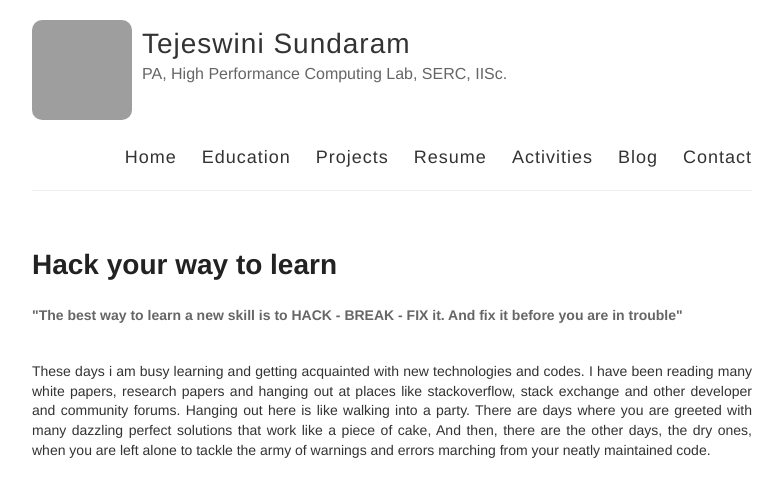
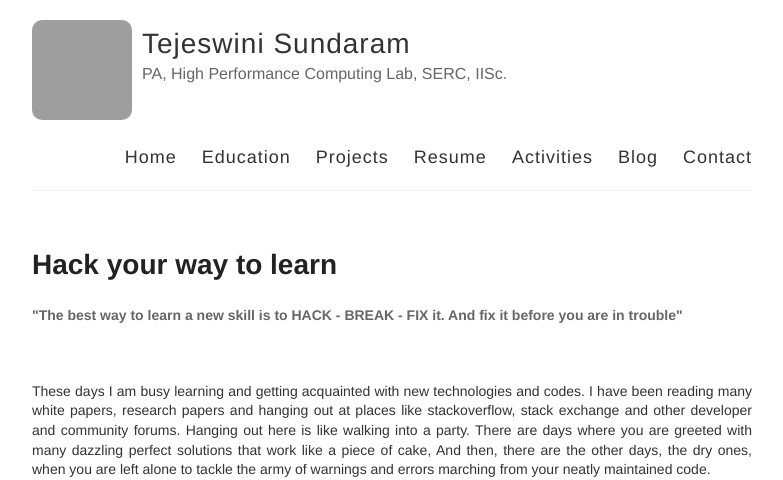
Before and after one commit to tejeswinisundaram/tejeswinisundaram.github.io, a Jekyll site: the page built from _posts/2015-6-18-hack.md, in a window 1280 px wide, cut to the strip 0-480 px from the top of the page. Shown: the whole strip, without its empty margins (248-1031 px from the left). Built offline with Jekyll 4.4.1, drawn with Linux system fonts in a browser that asks for light colours; Markdown is read by kramdown in place of the engine named in the settings; some of the changed text lies outside the part shown; grey boxes are pictures that could not be loaded.

Commit message:
hack update

```diff
--- a/_posts/2015-6-18-hack.md
+++ b/_posts/2015-6-18-hack.md
@@ -5,18 +5,23 @@
 <div dir="ltr" style="text-align: justify;" trbidi="on">
 <h4 style="text-align: left;">
 "The best way to learn a new skill is to <b>HACK - BREAK - FIX </b>it. And fix it before you are in trouble"</h4>
-<br />
-These days i am busy learning and getting acquainted with new technologies and codes. I have been reading many white papers, research papers and hanging out at places like stackoverflow, stack exchange and other developer and community forums. Hanging out here is like walking into a party. There are days where you are greeted with many dazzling perfect solutions that work like a piece of cake, And then, there are the other days, the dry ones, when you are left alone to tackle the army of warnings and errors marching from your neatly maintained code.<br />
-<br />
+<br /> <br />
+These days I  am busy learning and getting acquainted with new technologies and codes. I have been reading many white papers, research papers and hanging out at places like stackoverflow, stack exchange and other developer and community forums. Hanging out here is like walking into a party. There are days where you are greeted with many dazzling perfect solutions that work like a piece of cake, And then, there are the other days, the dry ones, when you are left alone to tackle the army of warnings and errors marching from your neatly maintained code.<br />
+<br /><br />
 <div class="separator" style="clear: both; text-align: center;">
 <a href="http://4.bp.blogspot.com/-Q6nmg2ipxJk/VQqhxkOqyKI/AAAAAAAACos/SxaTPWlzvdU/s1600/hack.jpg" imageanchor="1" style="margin-left: 1em; margin-right: 1em;"><img border="0" height="225" src="http://4.bp.blogspot.com/-Q6nmg2ipxJk/VQqhxkOqyKI/AAAAAAAACos/SxaTPWlzvdU/s1600/hack.jpg" width="400" /></a></div>
-When in this situation, Do you feel isolated? helpless? Do you know the solution, yet withdraw yourself?<br />
+<br /><br />
+When in this situation, Do you feel isolated? </br> helpless? </br> Do you know the solution, yet withdraw yourself?<br />
 As a newbie, one tends to be very curious and at the same time doubly cautious in working with codes and machines. I usually double check with the installation guide and read other peoples experiences with the same software/errors/solutions before i get my hands to fire the commands. It isquite a risk. I know. I have been there, Kid.<br />
-But, is it worth the risk? Is it worth breaking?<br />
+</br> But, is it worth the risk? Is it worth breaking?<br />
 Well, what is life without risk. Jokes apart. My answer is yes.Become Rajinikanth, take the risk. But do it with precaution. Before breaking, make sure you can reverse the effects, if it goes wrong. Keep a copy of the original files. Keep a log of our actions. Use scripts if your making an installation. Ask for expert advice from your colleagues and seniors. Do a safe trial. Make sure no one else is affected. Be cautious. But, break.Cos only when you break and fix can you learn.<br />
+<br />
+<br />
 <div class="separator" style="clear: both; text-align: center;">
 <a href="http://4.bp.blogspot.com/-RDkJxX_4VJU/VQqh7WIEIII/AAAAAAAACo0/Qdc7ygZbCYk/s1600/hacks.jpg" imageanchor="1" style="margin-left: 1em; margin-right: 1em;"><img border="0" height="225" src="http://4.bp.blogspot.com/-RDkJxX_4VJU/VQqh7WIEIII/AAAAAAAACo0/Qdc7ygZbCYk/s1600/hacks.jpg" width="400" /></a></div>
 <br />
+<br />
+
 <b>Hack-break-fix-learn is the mantra.</b><br />
 <br />
 Happy Learning!</div>
```
